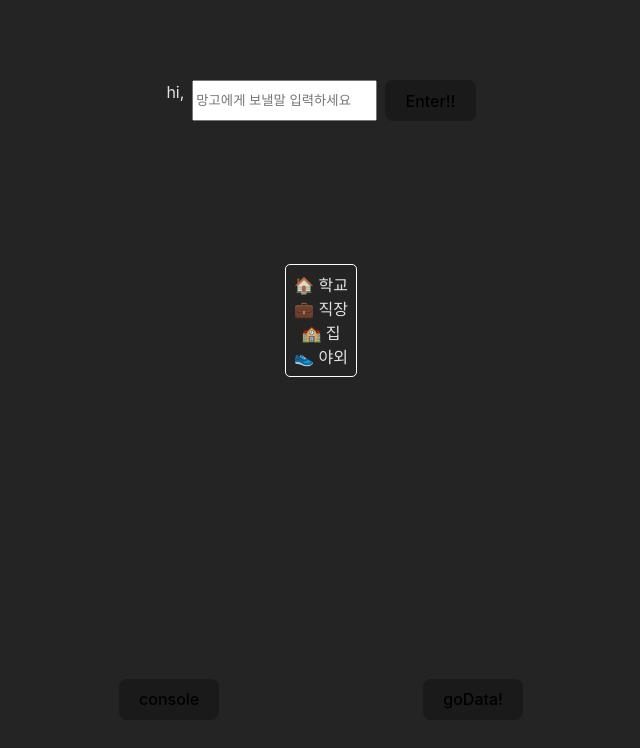
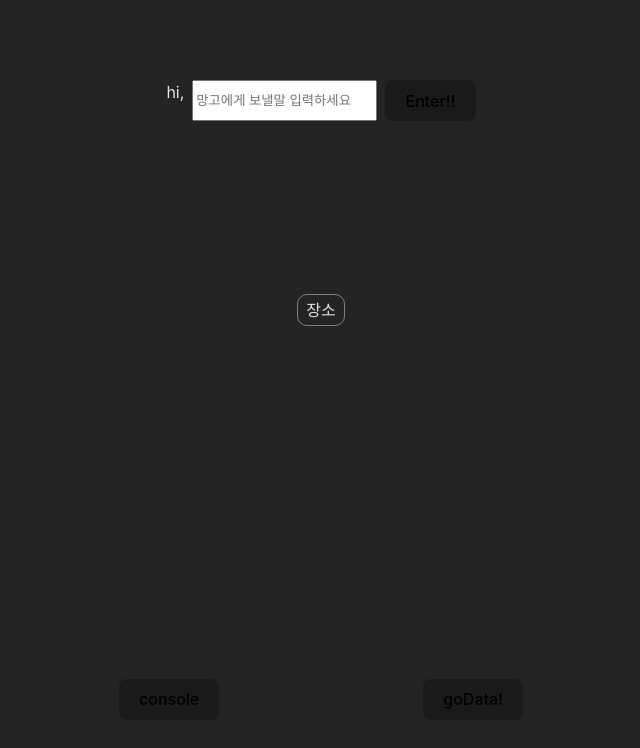
Before and after one commit to yeomdogyeong/nodePrac, a React (Vite) app in the folder client/: page / in a window 1280 px wide. Shown: the top 748 px of the page, without its empty margins (319-959 px from the left). Built offline with nearby package versions, Linux system fonts and the light colour scheme.

Commit message:
Feat: dropdown 초안

```diff
--- a/client/src/components/Dropdown.jsx
+++ b/client/src/components/Dropdown.jsx
@@ -1,12 +1,18 @@
 import { useState } from "react";
 import "../scss/Dropdown.scss";
 export const Dropdown = () => {
-  const [drop, setDrop] = useState(true);
+  const [drop, setDrop] = useState(false);
+  const [select, setSelect] = useState(false);
 
-  const place = ["🏠 학교", "💼 직장", "🏫 집", "👟 야외"];
+  const place = ["🏠 학교", "💼 직장", "🏫 가정", "👟 야외"];
 
   const handleDrop = () => {
     setDrop(!drop);
+  };
+
+  const handleSelect = (contents) => {
+    setSelect(contents);
+    console.log(select);
   };
   return (
     <div className="drop-container">
@@ -14,15 +20,25 @@ export const Dropdown = () => {
         className={`dropdown-content ${drop ? "open" : "close"}`}
         onClick={handleDrop}
       >
-        {drop
-          ? place.map((el, idx) => {
-              return (
-                <div key={idx} className="drop-container__list">
-                  {el}
-                </div>
-              );
-            })
-          : "장소"}
+        {drop ? (
+          place.map((el, idx) => {
+            return (
+              <div
+                key={idx}
+                onClick={() => handleSelect(el)}
+                className="drop-container__list"
+              >
+                {el}
+              </div>
+            );
+          })
+        ) : select ? (
+          <div className={`dropdown-content ${select ? "select" : "unselect"}`}>
+            {select}
+          </div>
+        ) : (
+          <div className="dropdown-content__default ">장소</div>
+        )}
       </div>
     </div>
   );
--- a/client/src/scss/Dropdown.scss
+++ b/client/src/scss/Dropdown.scss
@@ -1,13 +1,18 @@
 .drop-container {
   display: flex;
   align-items: center;
-  border: 1px solid white;
+  //   border: 1px solid white;
   border-radius: 5px;
   padding: 0.5rem;
 
   &__list {
     display: flex;
     align-items: start;
+    padding: 0.2rem 0.5rem;
+    border: 1px solid gray;
+    border-radius: 10px;
+    margin: 0.2rem 0;
+    background-color: #4c585b;
   }
 }
 
@@ -18,14 +23,36 @@
   display: flex;
   flex-direction: column;
   align-items: center;
+  justify-content: center;
 
   &.open {
-    height: 95px;
     opacity: 1;
+    cursor: pointer;
   }
 
   &.close {
-    height: 20px;
+    cursor: pointer;
+  }
+
+  &.select {
+    opacity: 1;
+    border: 1px solid gray;
+    border-radius: 10px;
+    background-color: #4c585b;
+    padding: 0.2rem 0.5rem;
+  }
+
+  &.unselect {
     opacity: 0.5;
   }
+
+  &__default {
+    border: 1px solid gray;
+    border-radius: 10px;
+    padding: 0.2rem 0.5rem;
+  }
+
+  //   &.close.unselect {
+  //     border: 1px solid white;
+  //   }
 }
```
